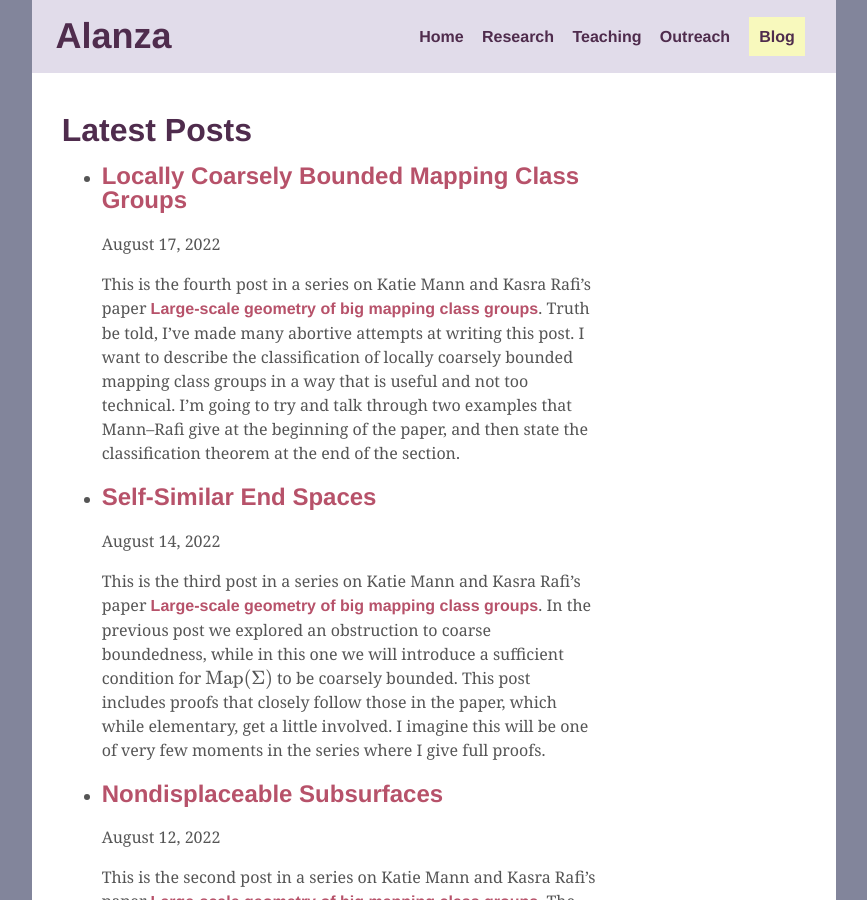
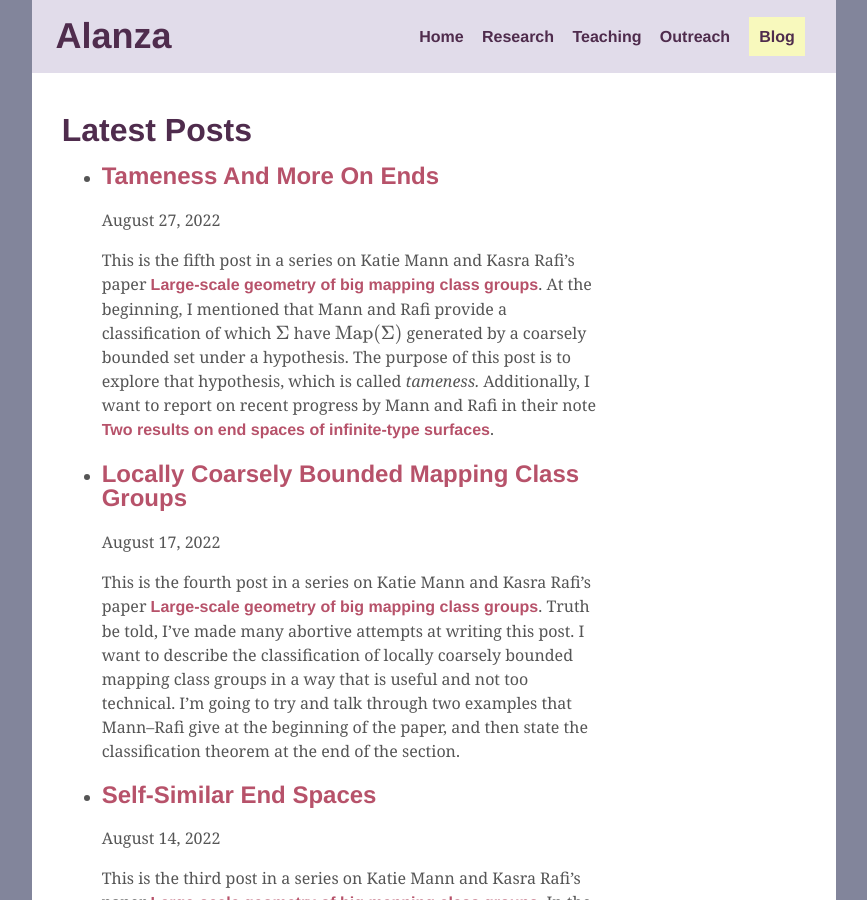
Before and after one commit to ryleelyman/Site, a Jekyll site: the page built from blog.html, in a window 1280 px wide and 900 px high. Shown: the whole window, without its empty margins (206-1073 px from the left). Built offline with Jekyll 4.4.1, drawn with Linux system fonts in a browser that asks for light colours; formulas are drawn with MathJax 3; some of the changed lines change nothing that is shown.

Commit message:
new blog post: Tameness

```diff
--- a/_posts/2022-08-12-Nondisplaceable-Subsurfaces.md
+++ b/_posts/2022-08-12-Nondisplaceable-Subsurfaces.md
@@ -134,7 +134,7 @@ is nondisplaceable for the reason that it contains all the isotopy classes of
 essential simple closed curves of $$\Sigma$$ that are non-separating,
 and homeomorphisms send non-separating curves to non-separating curves.
 
-As another example, suppose $$\Sigma$$ has finitely many maximal ends,
+As another example, suppose $$\Sigma$$ has at least three but finitely many maximal ends,
 in the sense of the preorder introduced in the [previous post].
 Then any finite-type subsurface which separates each maximal end from each other is nondisplaceable.
 As an example, the subsurface indicated in the figure below
--- /dev/null
+++ b/_posts/2022-08-27-Tameness-and-more-on-Ends.md
@@ -0,0 +1,223 @@
+---
+layout: post
+math: true
+---
+
+This is the fifth post in a series on Katie Mann and Kasra Rafi's paper
+[Large-scale geometry of big mapping class groups](https://arxiv.org/abs/1912.10914).
+At the beginning, I mentioned that Mann and Rafi
+provide a classification of which $$\Sigma$$ have $$\operatorname{Map}(\Sigma)$$
+generated by a coarsely bounded set under a hypothesis.
+The purpose of this post is to explore that hypothesis, which is called *tameness.*
+Additionally, I want to report on recent progress by Mann and Rafi
+in their note [Two results on end spaces of infinite-type surfaces](https://arxiv.org/abs/2201.07690.pdf).
+
+## Characterizing self-similarity
+
+Suppose $$\operatorname{Ends}(\Sigma)$$ is self-similar.
+Then the set of maximal ends $$\mathcal{M}(\Sigma)$$
+is either a singleton or a Cantor set of ends of the same type;
+for if it were not, we could find a decomposition of $$\operatorname{Ends}(\Sigma)$$
+into clopen subsets that have no hope of containing a clopen subset homeomorphic to
+$$\operatorname{Ends}(\Sigma)$$.
+If we make the assumption that $$\Sigma$$ has no nondisplaceable finite-type subsurfaces,
+then the converse is also true.
+
+A key observation in the proof is the following "swindle:"
+if $$U_1,U_2,\ldots$$ is a countable collection of pairwise homeomorphic, disjoint clopen
+subsets of $$\operatorname{Ends}(\Sigma)$$
+with the property that the $$U_i$$ *Hausdorff converge* to a single end $$\xi$$
+disjoint from all the $$U_i$$,
+then fixing a homeomorphism $$f_i \colon U_i \to U_{i+1}$$,
+the disjoint union of the $$f_i$$ extends continuously to a homeomorphism
+
+$$f\colon \{\xi\}\sqcup U_1 \sqcup U_2 \sqcup \cdots \to \{\xi\} \sqcup U_2 \sqcup U_3 \sqcup \cdots.$$
+
+By Hausdorff convergence, we mean that
+the *Hausdorff distance* between $$U_i$$ and $$\xi$$
+as compact subsets of $$\operatorname{Ends}(\Sigma)$$ goes to zero with $$i$$,
+where the Hausdorff distance between $$U_i$$ and $$\xi$$ is
+
+$$\inf\{d(\zeta,\xi) : \zeta \in U_i\}.$$
+
+(In general, if $$\xi$$ were replaced by an arbitrary compact subset $$K$$,
+we would have to "symmetrize" the above by performing an analogous construction
+with the roles of $$K$$ and $$U_i$$ reversed and then taking a maximum.)
+
+## Stable neighborhoods and tame surfaces
+
+Anyway, call a neighborhood $$U$$ of an end $$\xi$$ in $$\operatorname{Map}(\Sigma)$$ *stable*
+if for any smaller neighborhood $$V \subset U$$,
+there exists a homeomorphic copy of $$U$$ within $$V$$.
+When $$\mathcal{M}(\Sigma)$$ is a singleton or a Cantor set of ends of the same type,
+the proof that $$\operatorname{Ends}(\Sigma)$$ is self-similar
+shows that in fact each end in $$\mathcal{M}(\Sigma)$$ has a stable neighborhood.
+As it happens, all stable neighborhoods of an end are homeomorphic,
+and if $$\xi \sim \zeta$$ and one has a stable neighborhood, so does the other.
+
+We say that $$\Sigma$$ is *tame*
+if every $$\xi \in \operatorname{Ends}(\Sigma)$$ that is either maximal
+or immediately precedes a maximal point has a stable neighborhood.
+
+## The partial order may be simplified
+
+The first result of Mann–Rafi's note that I want to report on is the following:
+recall [the partial order on ends].
+One way of phrasing it is saying that $$\xi \preceq \zeta$$
+if there is a homeomorphism of $$\Sigma$$
+sending $$\xi$$ arbitrarily close to $$\zeta$$.
+One way for this to be the case is if there is a homeomorphism
+actually taking $$\xi$$ to $$\zeta$$.
+Actually this is the only way.
+
+> **Theorem 1.2** ([Mann–Rafi](https://arxiv.org/abs/2201.07690.pdf), building on Tsankov).
+If $$\xi \preceq \zeta$$ and $$\zeta \preceq \xi$$,
+then there is a homeomorphism of $$\Sigma$$ sending $$\xi$$ to $$\zeta$$.
+
+The idea of the proof, which they attribute to Todor Tsankov,
+is that if $$\xi$$ and $$\zeta$$ have the same orbit closure
+under the action of $$\operatorname{Map}(\Sigma)$$ on $$\operatorname{Ends}(\Sigma)$$
+(indeed, this is what it means to have $$\xi \preceq \zeta$$ and $$\zeta \preceq \xi$$),
+and their orbits are infinite and hence dense in their closure,
+then actually their orbits are *comeager*
+(their complement is a countable union of nowhere dense sets)
+and hence identical.
+
+# More on end spaces
+
+A natural question to ask in view of the characterization of self-similarity above,
+is to what extent the no nondisplaceable finite-type subsurfaces condition is necessary.
+For example, supposing $$\Sigma$$ has a unique maximal end,
+is it true that $$\operatorname{Ends}(\Sigma)$$ is self-similar?
+The answer, given in Mann–Rafi's note, is no.
+To construct such a surface,
+we need to be able to construct a countable collection of ends
+that are pairwise noncomparable.
+
+## Countable end spaces
+
+First, we have to note that this is impossible
+in the case that $$\Sigma$$ is planar (genus zero) and has countable end space:
+the reason is that in this case,
+a classical result of Mazurkiewicz and Sierpinski says
+that $$\operatorname{Ends}(\Sigma)$$ is homeomorphic to the countable ordinal
+$$\omega^\alpha\cdot m + 1$$,
+in the order topology,
+where $$\alpha$$ is a countable ordinal (allowing $$0$$),
+$$m \ge 1$$ is an integer, and $$\omega$$ denotes the first countable limit ordinal.
+
+I find it difficult to think of ordinals directly in this way;
+I'm always having to translate this description into the language of surfaces.
+If $$\alpha = 0$$, then $$\omega^\alpha \cdot m + 1 = m + 1$$
+is a set of $$m$$ points with the discrete topology;
+so suppose $$\alpha \ge 1$$.
+As a first case, suppose $$m = \alpha = 1$$.
+This is the "flute" surface, with one maximal end (off to the right)
+accumulated by isolated planar ends.
+
+![The flute surface](/assets/img/flutesurface.jpeg)
+
+To increase $$\alpha$$, take a countable collection of copies of the previous surface,
+and "flute" them together!
+So the "flute of flutes" surface with end space $$\omega^2 + 1$$
+has a countable sequence of ends accumulated by isolated planar ends,
+all accumulating to one maximal end.
+
+![The flute of flutes surface](/assets/img/fluteofflutesurface.jpeg)
+
+Okay, that works fine for successor ordinals,
+how about $$\alpha$$ a limit ordinal?
+Well, take a sequence $$\beta_i$$ of ordinals approaching $$\alpha$$
+and for each $$\beta_i$$ take the "$$\beta_i$$ flute"
+and then flute together all these flutes.
+I attempted to draw it in the case of $$\alpha = \omega$$,
+and now would like to call this surface "The Great Wave off Kanagawa" surface.
+
+![The Great Wave off Kanagawa surface](/assets/img/greatwavesurface.jpeg)
+
+So now, to go from here to the general case where $$m \ne 1$$,
+just take a connect-sum of $$m$$ copies of the "$$\alpha$$ flute".
+
+Anyway what was the point?
+The point was, the types of ends in each of these surfaces
+are linearly ordered based on whether they're isolated,
+accumulation points of isolated points,
+accumulation points of accumulation points of isolated points,
+and so on.
+It's not possible to even construct a single pair of noncomparable ends in this way!
+
+By the way, the ordinal $$\alpha$$ is the *Cantor–Bendixson rank*
+of the maximal ends,
+i.e. the "(transfinite) number of times" you would have to remove isolated points
+to make the maximal ends isolated.
+
+## Noncomparable ends
+
+Anyway, if we abandon one of "planar" or "countable",
+suddenly it becomes possible to construct a countable collection of
+pairwise noncomparable ends.
+
+We will think of each of these ends
+as being the unique maximal end of a surface.
+
+Here's the countable, non-planar construction:
+since the end space is countable and has a unique maximal end,
+we're looking at an "$$\alpha$$ flute" for some ordinal $$\alpha \ge 0$$.
+Consider $$\beta \le \alpha$$.
+Pick out a subset of ends of the "$$\alpha$$ flute" homeomorphic to $$\omega^\beta + 1$$
+and containing the maximal end.
+That is, think of the "$$\alpha$$ flute" as being built out of the "$$\beta$$ flute"
+by attaching flutes of lower complexity,
+but instead of isolated planar ends in the "$$\beta$$ flute",
+take copies of the Loch Ness Monster—the surface with one non-planar end.
+So for example, if $$\alpha = 2$$ and $$\beta = 1$$,
+the surface has isolated planar ends converging to non-planar ends
+which converge to the maximal end (which is therefore non-planar).
+As we vary the pair $$(\alpha,\beta)$$,
+it's not hard to argue that the maximal ends of the resulting "spotted flutes"
+are noncomparable.
+
+Here's the uncountable, planar construction:
+take a Cantor tree—the planar surface with a Cantor set of ends
+and pick out one special end; think of it as being somehow in the "middle" of the tree,
+with a "top" half and a "bottom" half each with a Cantor set of ends
+intersecting precisely in this one end,
+which I'll draw as going off to the right.
+If we think of the Cantor tree as being built out of pairs of pants,
+attach to the, well, crotch of each pair of pants in the "top" half, the "$$n$$ flute".
+If $$n = 0$$, this is just a puncture, which I've drawn as an "x" in the figure.
+
+![The uncountable, planar construction](/assets/img/uncountableplanar.jpeg)
+
+The special end is the unique maximal end of this surface,
+being accumulated by a Cantor set of ends which are
+accumulated by ends of Cantor–Bendixson rank $$n$$
+as well as a Cantor set of ends which are not.
+As $$n$$ varies, we see that the maximal ends are pairwise noncomparable.
+
+## A unique maximal end that is not self-similar
+
+Given our construction of at least countably many pairwise noncomparable ends
+$$\{\xi_n\}$$,
+we can construct a surface with one maximal end that is not self-similar.
+We do this by fluting together a bunch of trees.
+Each end of each tree will have the sequence $$\xi_0,\xi_1,\ldots$$ as you go out,
+so each end of each tree will be of the same type—but!
+The trees will be different in the following crucial way.
+In the first tree, have one end of type $$\xi_0$$, two of type $$\xi_1$$,
+four of type $$\xi_2$$, and so on, doubling each time.
+In the second tree, perform the same construction but with a delay,
+so one end each of types $$\xi_0$$ and $$\xi_1$$,
+then two of type $$\xi_2$$ and so on.
+And in general the $$N$$th tree will have one end of types $$\xi_0,\ldots,\xi_{N-1}$$
+and then begin to double.
+
+From here it's a cute argument in finite sums to see
+that you can't fit the first tree into the union of the first $$M$$ trees for any $$M$$—can
+you see that goes?
+But since the first tree is separated from the maximal end,
+it must be sent away from the maximal end
+for this wild flute to have self-similar end space, so
+this is a contradiction!
+
+[the partial order on ends]: {% link _posts/2022-08-11-Ends-of-Surfaces.md %}
```
Also changed, not shown: assets/img/fluteofflutesurface.jpeg (added), assets/img/flutesurface.jpeg (added), assets/img/greatwavesurface.jpeg (added), assets/img/uncountableplanar.jpeg (added).
